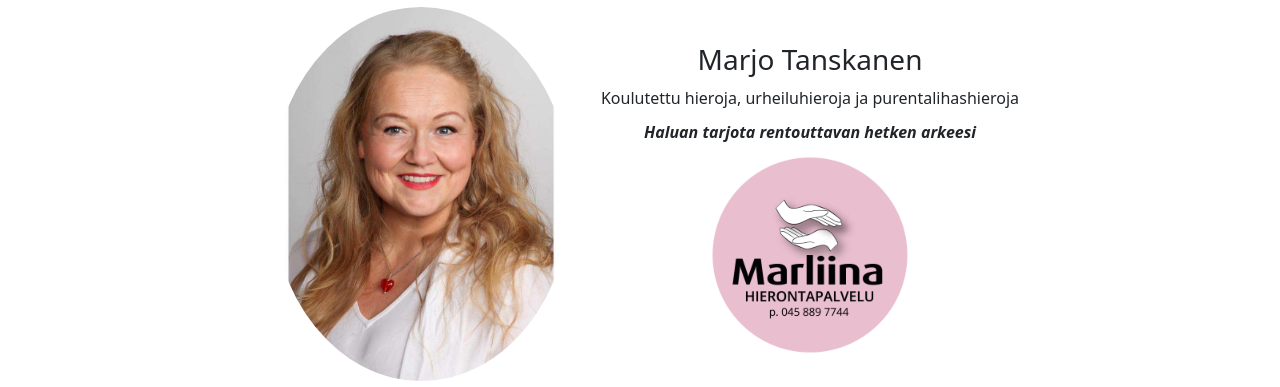
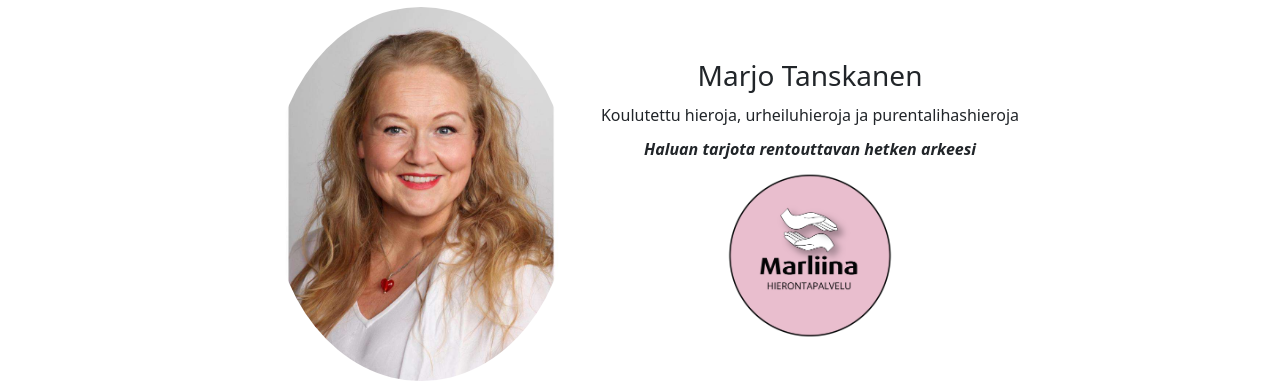
Before and after one commit to Viiuska/marliina, a website: page index.html in a window 1280 px wide. Shown: the part 565-952 px from the top of the page. Drawn offline with nearby package versions, Linux system fonts and the light colour scheme.

Commit message:
New image added

```diff
--- a/index.html
+++ b/index.html
@@ -94,7 +94,7 @@
             <!-- <p>Auvo- ja Brain Relief-hoitaja</p> -->
 
             <p><em>Haluan tarjota rentouttavan hetken arkeesi</em></p>
-            <img src="docs/images/Verkkoon.png" alt="" />
+            <img src="docs/images/Verkkoon transparent.png" alt="" />
             <!--
             <img src="docs/images/BrainReliefLogo.jpg" alt="" />
             <img src="docs/images/AuvoLogo.jpg" alt="" /><br />
```
